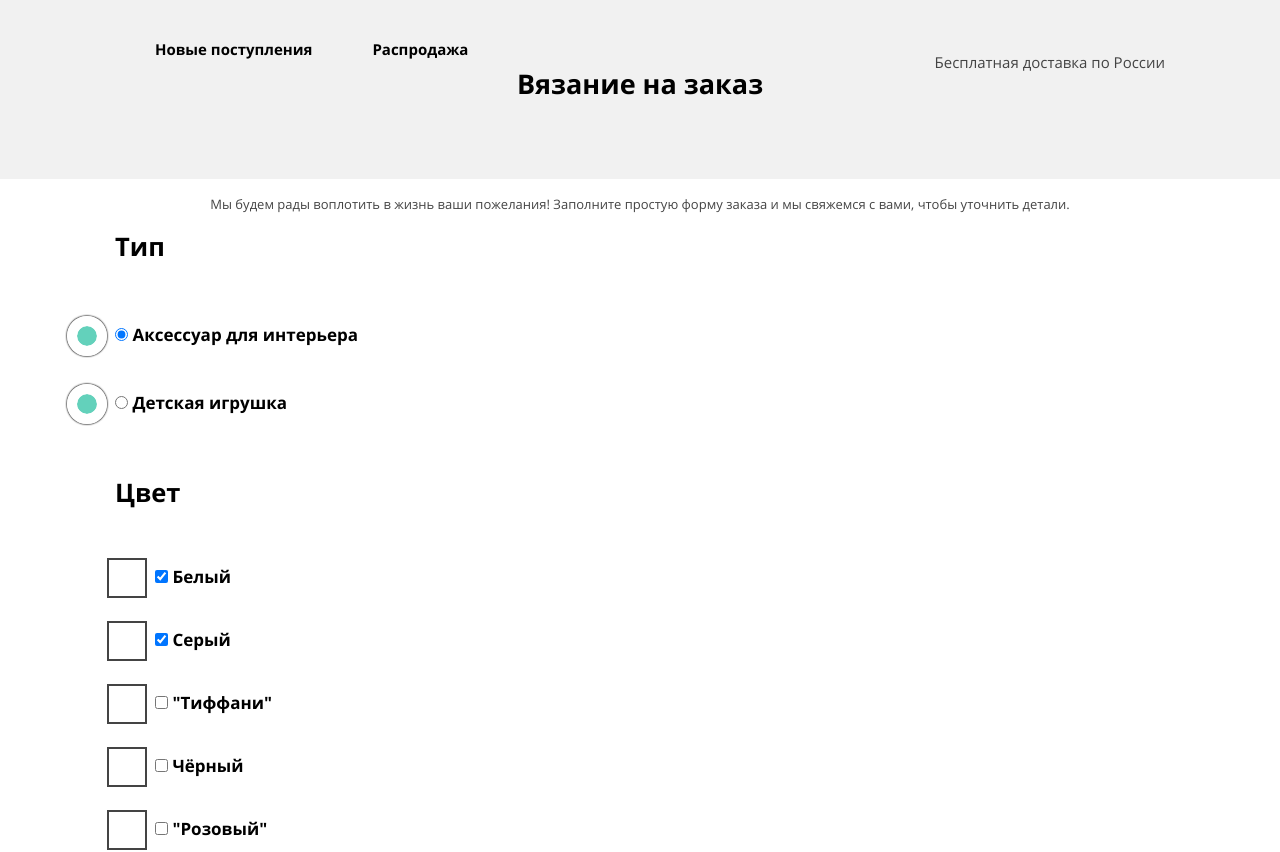
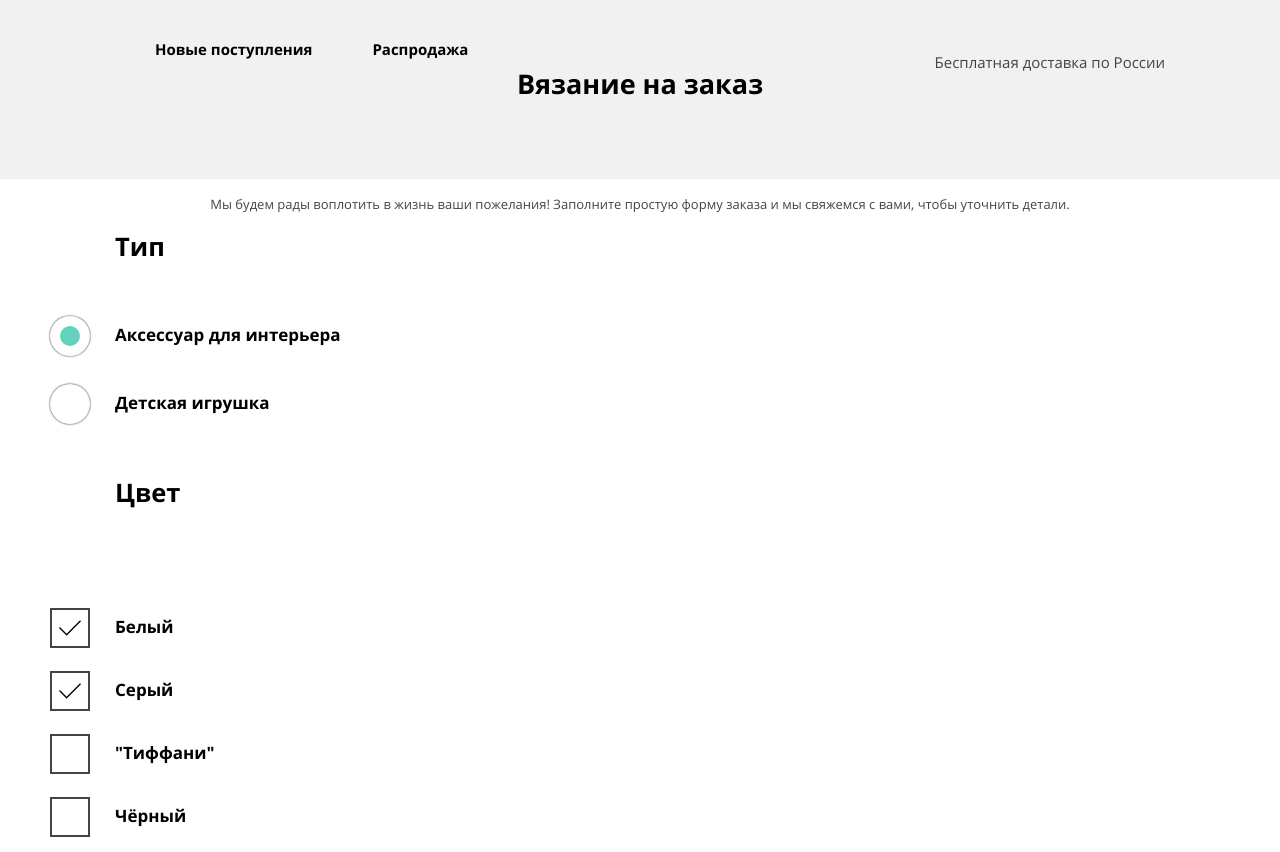
Before and after one commit to IPtrv/989055-mishka-17, a website: page source/form.html in a window 1280 px wide. Shown: the part 101-953 px from the top of the page. Drawn offline with nearby package versions, Linux system fonts and the light colour scheme; files that its build step writes are made by us from their sources; files whose address does not match are found by name.

Commit message:
Сделал чекбоксы

```diff
--- a/source/form.html
+++ b/source/form.html
@@ -51,11 +51,11 @@
               <h2>Тип</h2>
               <ul class="booking__type">
                 <li>
-                  <input id="accessory" class="booking__accessory" type="radio" checked>
+                  <input id="accessory" class="booking__accessory visually-hidden" type="radio" checked>
                   <label for="accessory">Аксессуар для интерьера</label>
                 </li>
                 <li>
-                  <input id="toy" class="booking__accessory" type="radio">
+                  <input id="toy" class="booking__accessory visually-hidden" type="radio">
                   <label for="toy">Детская игрушка</label>
                 </li>
               </ul>
@@ -64,24 +64,24 @@
               <h2>Цвет</h2>
               <ul class="booking__colors">
                 <li>
-                  <input id="white" class="booking__color" type="checkbox" checked>
+                  <input id="white" class="booking__color visually-hidden" type="checkbox" checked>
                   <label for="white">Белый</label>
                 </li>
                 <li>
-                  <input id="gray" class="booking__color" type="checkbox" checked>
+                  <input id="gray" class="booking__color visually-hidden" type="checkbox" checked>
                   <label for="gray">Серый</label>
                 </li>
                 <li>
-                  <input id="tiffany" class="booking__color" type="checkbox">
+                  <input id="tiffany" class="booking__color visually-hidden" type="checkbox">
                   <label for="tiffany">"Тиффани"</label></li>
                 <li>
-                  <input id="black" class="booking__color" type="checkbox">
+                  <input id="black" class="booking__color visually-hidden" type="checkbox">
                   <label for="black">Чёрный</label></li>
                 <li>
-                  <input id="pink" class="booking__color" type="checkbox">
+                  <input id="pink" class="booking__color visually-hidden" type="checkbox">
                   <label for="pink">"Розовый"</label></li>
                 <li>
-                  <input id="orange" class="booking__color" type="checkbox">
+                  <input id="orange" class="booking__color visually-hidden" type="checkbox">
                   <label for="orange">Оранжевый</label></li>
               </ul>
             </form>
--- a/source/less/blocks/booking.less
+++ b/source/less/blocks/booking.less
@@ -41,30 +41,30 @@
   position: relative;
 }
 
-.booking__accessory + label::before {
-  position: absolute;
-  content: "";
-  left: -65px;
-  bottom: -10px;
-  .size(40px; 40px);
-  border-radius: 50px;
-  background-color: @bg-aquamarine;
-  border: 10px solid @bg-white;
-  box-shadow: 0 0 2px @bg-black;
-}
-
 .booking__accessory + label::after {
   position: absolute;
   content: "";
   left: -65px;
   bottom: -10px;
   .size(40px; 40px);
-  border-radius: 50px;
+  border-radius: 50%;
+  box-shadow: 0 0 2px @bg-black;
+}
+
+.booking__accessory:checked + label::after {
+  position: absolute;
+  content: "";
+  left: -65px;
+  bottom: -10px;
+  .size(40px; 40px);
+  border-radius: 50%;
+  background-color: @bg-aquamarine;
   border: 10px solid @bg-white;
   box-shadow: 0 0 2px @bg-black;
 }
 
 .booking__colors {
+  padding: 50px 0;
   li {
     padding-top: 45px;
   }
@@ -81,3 +81,16 @@
   .size(40px; 40px);
   border: 2px solid #444444;
 }
+
+.booking__color:checked + label::before {
+  position: absolute;
+  content: "";
+  left: -65px;
+  bottom: -10px;
+  .size(40px; 40px);
+  background-image: url("../img/icon-tick.svg");
+  background-size: 22px 16px;
+  background-position: center;
+  background-repeat: no-repeat;
+  border: 2px solid #444444;
+}
```
